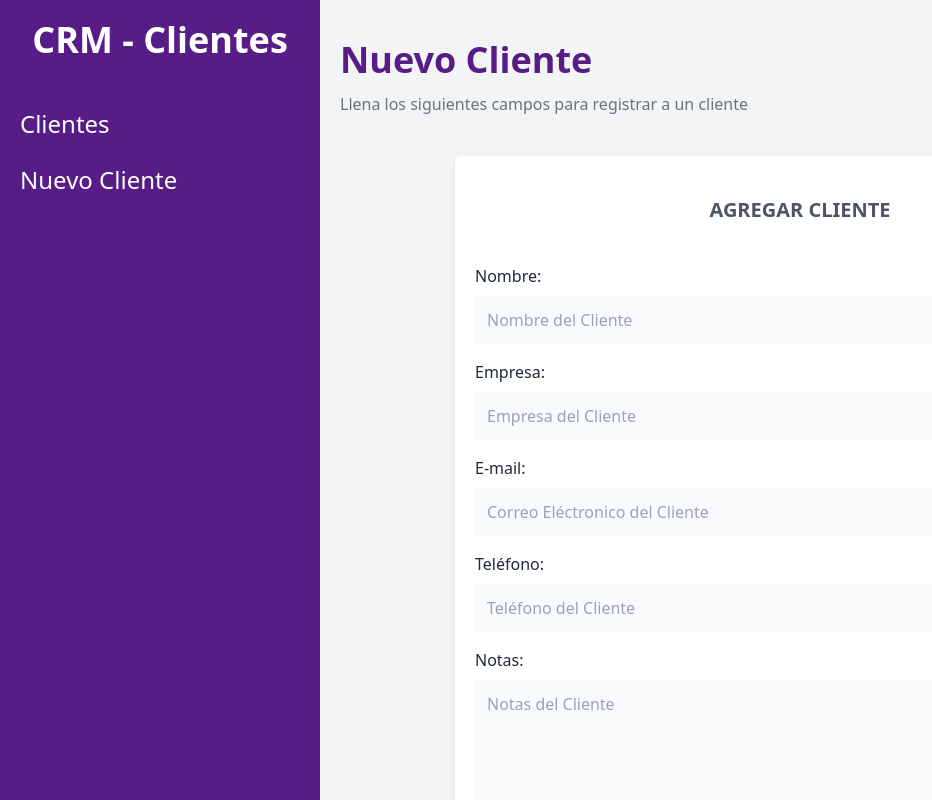
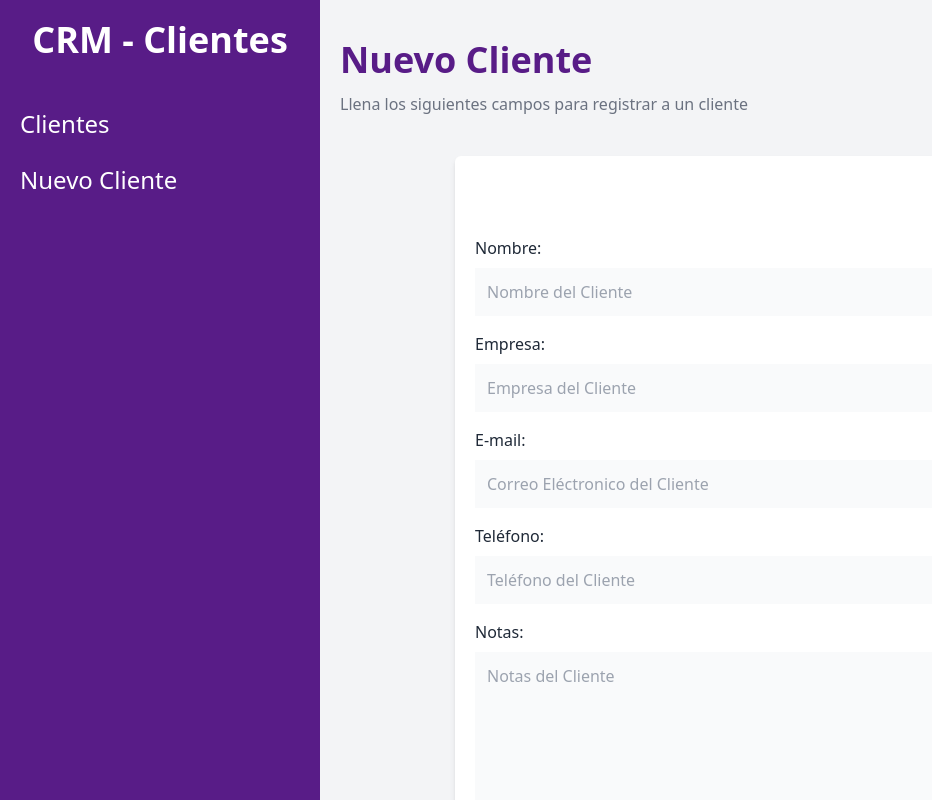
Before and after one commit to VictorLascares/crm-react, a React (Vite) app: page /clients/new in a window 1280 px wide. Shown: the top 800 px of the page, without its empty margins (0-932 px from the left). Built offline with nearby package versions, Linux system fonts and the light colour scheme.

Commit message:
Validacion al formulario

```diff
--- a/src/components/Error.jsx
+++ b/src/components/Error.jsx
@@ -1,8 +1,9 @@
+const Error = ({ children }) => {
+  return (
+    <p className="text-center my-4 bg-red-600 text-white font-bold p-3 uppercase">
+      {children}
+    </p>
+  );
+};
 
-const Error = ({message}) => {
-    return (
-        <p className="text-red-500">{message}</p>
-    )
-}
-
-export default Error
+export default Error;
--- a/src/components/FormClient.jsx
+++ b/src/components/FormClient.jsx
@@ -2,10 +2,8 @@ import React from "react";
 import { useNavigate, Form } from "react-router-dom";
 import Error from "./Error";
 
-
 const FormClient = ({ client }) => {
   const navigate = useNavigate();
-
 
   const handleSubmit = async (values) => {
     try {
@@ -33,11 +31,6 @@ const FormClient = ({ client }) => {
     }
   };
   return (
-    <div className="bg-white mt-10 px-5 py-10 rounded-md shadow-md md:w-3/4 mx-auto">
-      <h2 className="text-gray-600 font-bold text-xl uppercase text-center">
-        {Object.keys(client).length > 0 ? "Editar cliente" : "Agregar cliente"}
-      </h2>
-
     <Form method="post" className="mt-10" noValidate>
       <div className="mb-4">
         <label className="text-gray-800" htmlFor="nombre">
@@ -107,10 +100,13 @@ const FormClient = ({ client }) => {
       <input
         type="submit"
         className="mt-5 w-full bg-purple-800 hover:bg-purple-600 hover:cursor-pointer transition-all p-3 uppercase font-bold text-white text-lg"
-          value={Object.keys(client).length > 0 ? "Actualizar cliente" : "Registrar cliente"}
+        value={
+          Object.keys(client).length > 0
+            ? "Actualizar cliente"
+            : "Registrar cliente"
+        }
       />
     </Form>
-    </div>
   );
 };
 
--- a/src/pages/Create.jsx
+++ b/src/pages/Create.jsx
@@ -1,12 +1,26 @@
+import { useActionData } from "react-router-dom";
 import FormClient from "../components/FormClient";
+import Error from "../components/Error";
 
 export async function action({ request }) {
   const formData = await request.formData();
   const data = Object.fromEntries(formData);
-  console.log(data);
+
+  // Validacion
+  const errors = [];
+  if (Object.values(data).includes("")) {
+    errors.push("Todos los campos son obligatorios");
+  }
+
+  if (Object.keys(errors).length) {
+    return errors;
+  }
 }
 
 const Create = () => {
+  const errors = useActionData();
+
+  console.log(errors);
   return (
     <>
       <h1 className="font-black text-4xl text-purple-900">Nuevo Cliente</h1>
@@ -14,7 +28,16 @@ const Create = () => {
         Llena los siguientes campos para registrar a un cliente
       </p>
 
-      <FormClient />
+      <div className="bg-white mt-10 px-5 py-10 rounded-md shadow-md md:w-3/4 mx-auto">
+        {errors?.length &&
+          errors.map((error, i) => <Error key={i}>{error}</Error>)}
+        <h2 className="text-gray-600 font-bold text-xl uppercase text-center">
+          {/* {Object.keys(client).length > 0
+            ? "Editar cliente"
+            : "Agregar cliente"} */}
+        </h2>
+        <FormClient />
+      </div>
     </>
   );
 };
```
Lines whose indentation alone changed are shown as unchanged.
